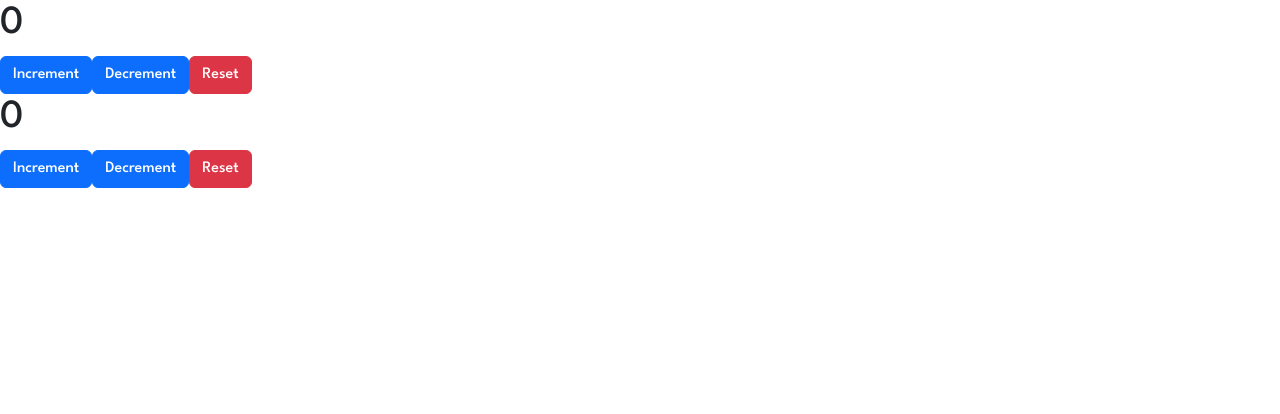
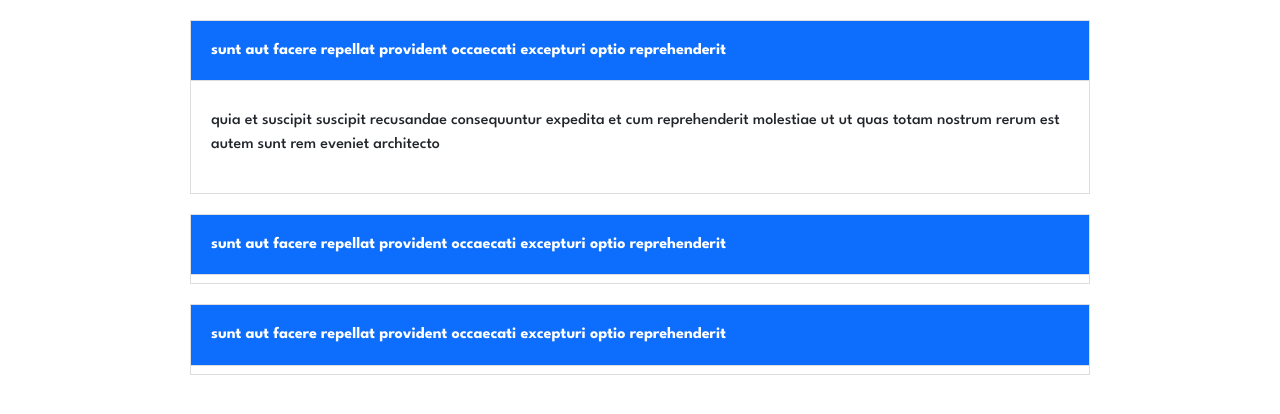
Before and after one commit to Mark-Alexis-Posadas/react-mini-practice, a React (Vite) app: page / in a window 1280 px wide. Shown: the top 414 px of the page. Built offline with nearby package versions, Linux system fonts and the light colour scheme.

Commit message:
added accordion

```diff
--- a/src/App.jsx
+++ b/src/App.jsx
@@ -1,13 +1,11 @@
 import React from "react";
 import "./index.css";
-import CounterOne from "./components/Hoc/CounterOne";
-import CounterTwo from "./components/Hoc/CounterTwo";
+import Accordion from "./components/Accordion/Accordion";
 
 const App = () => {
   return (
     <>
-      <CounterOne />
-      <CounterTwo />
+      <Accordion />
     </>
   );
 };
--- a/src/components/Accordion/Accordion.jsx
+++ b/src/components/Accordion/Accordion.jsx
@@ -1,19 +1,33 @@
 import React, { useState } from "react";
 import "../../styles/accordion.css";
+import accordionData from "./data";
 
-export default function Accordion({ h1, p, active }) {
-  const [show, setShow] = useState(active);
+export default function Accordion() {
+  const [activeAccordion, setActiveAccordion] = useState(accordionData[0].id);
+
+  const toggleAccordion = (id) => {
+    setActiveAccordion(id === activeAccordion ? null : id);
+  };
+
   return (
     <>
-      <div className="accordion">
-        <h1
-          className="accordion__title"
-          onClick={() => setShow((prev) => !prev)}
-        >
-          {h1}
-        </h1>
-        {show && <p className="accordion__body">{p}</p>}
-      </div>
+      {accordionData.map((data) => {
+        const isActive = data.id === activeAccordion;
+
+        return (
+          <div className="accordion" key={data.id}>
+            <h1
+              className={`bg-primary text-white accordion__title ${
+                isActive ? "active" : ""
+              }`}
+              onClick={() => toggleAccordion(data.id)}
+            >
+              {data.title}
+            </h1>
+            {isActive && <p className="accordion__body">{data.body}</p>}
+          </div>
+        );
+      })}
     </>
   );
 }
--- a/src/hooks/UseState/Root.jsx
+++ b/src/hooks/UseState/Root.jsx
@@ -5,7 +5,7 @@ import Toggle from "./Toggle";
 const Root = () => {
   return (
     <div>
-      <Country />
+      {/* <Country /> */}
       <Toggle />
     </div>
   );
```
Also changed, not shown: src/components/FetchRandomUser/Root.jsx (added, +31 -0 lines), src/components/FetchRandomUser/Users.jsx (added, +14 -0 lines), src/components/Paragraph/Paragraph.jsx (added, +24 -0 lines).
